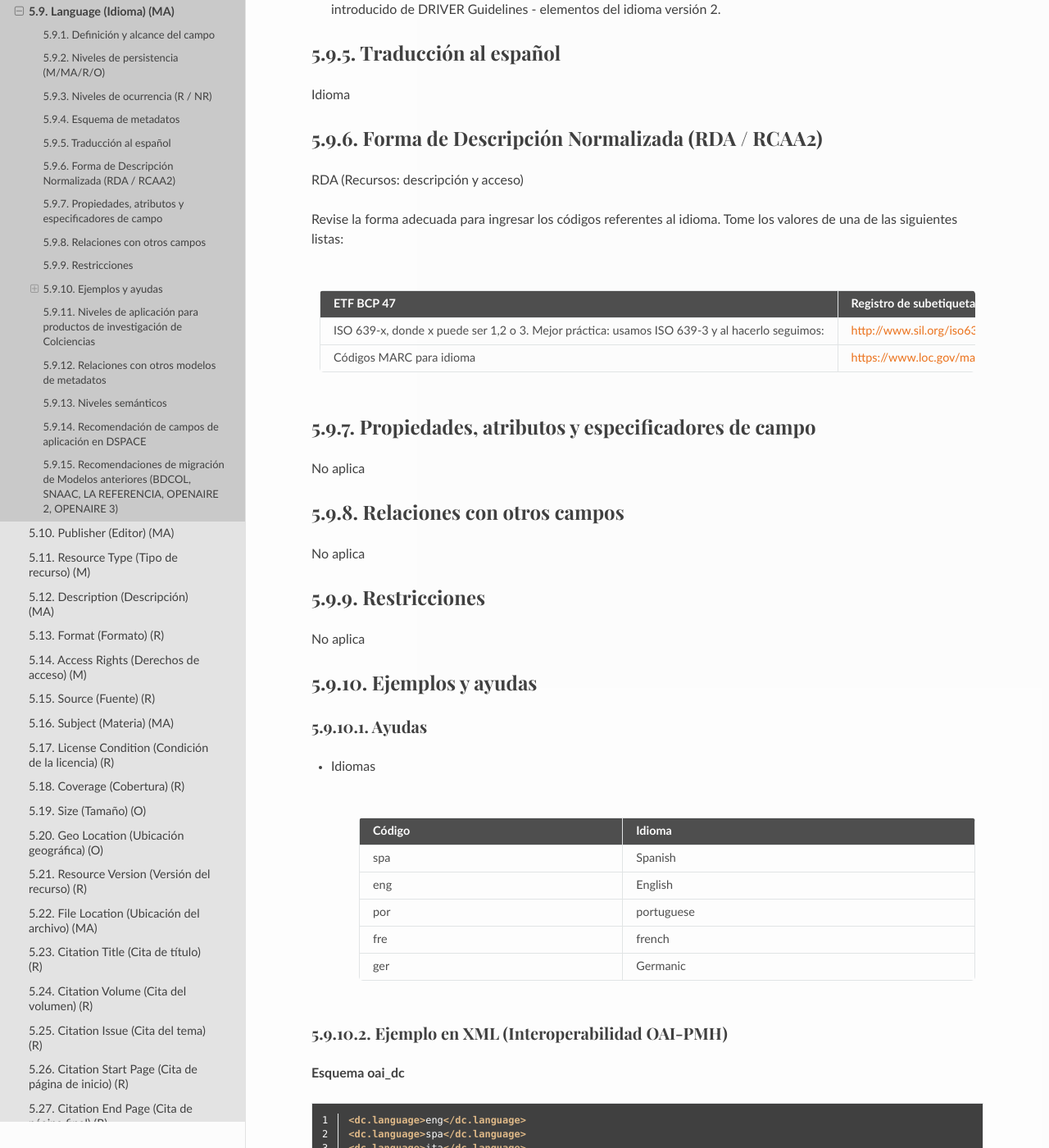
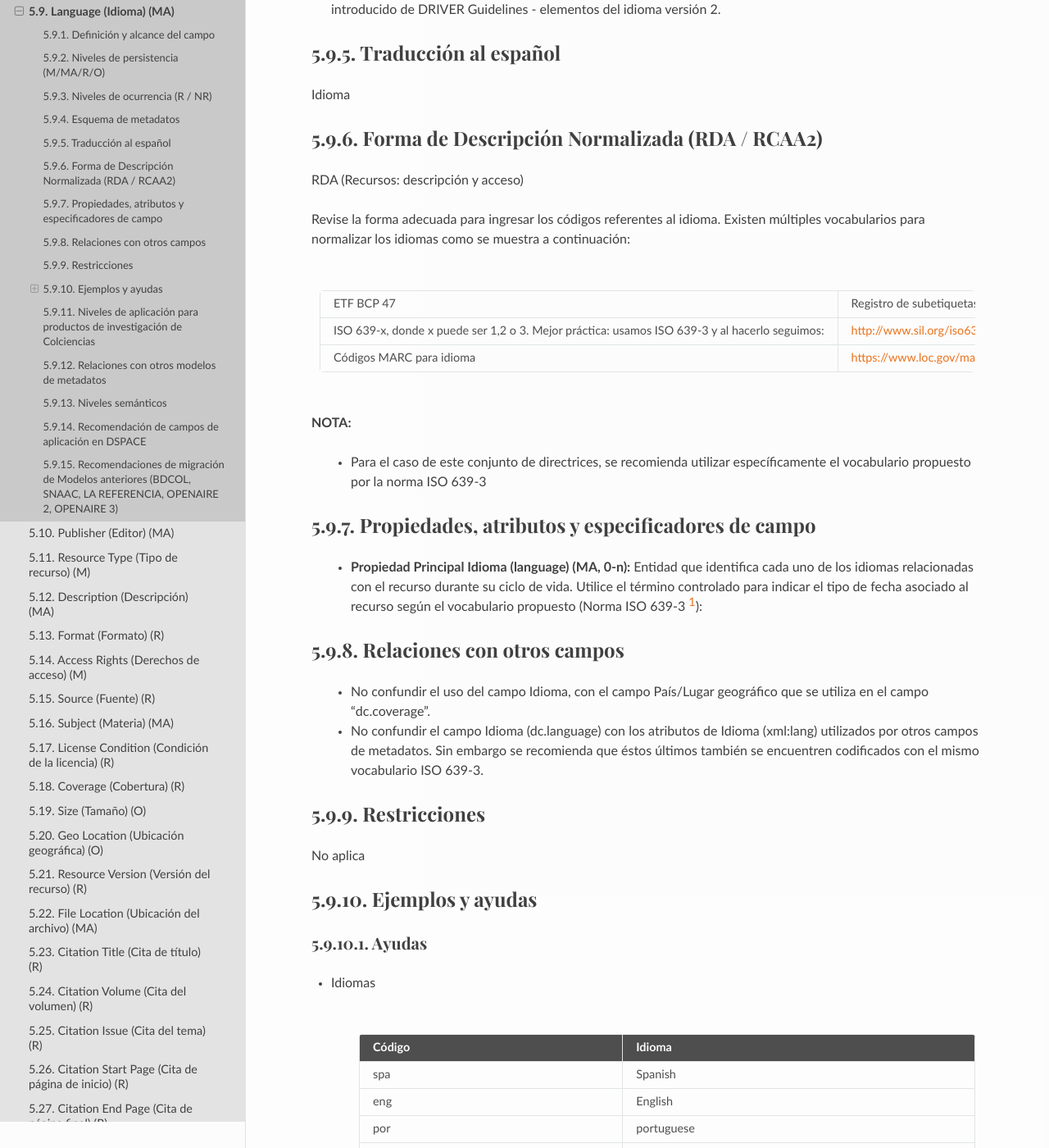
Before and after one commit to rcic/openaire4, a Sphinx documentation site: the page built from docs/field_language.rst, in a window 1280 px wide and 1400 px high, scrolled down 686 px. Shown: the whole window at 82% size. Built offline with Sphinx 7.4.7 and the Read the Docs theme 2.0.0, drawn with Linux system fonts in a browser that asks for light colours; some web fonts are replaced; a script that is not in the unit is left out; some of the changed text lies outside the part shown.

Commit message:
actualizacion

```diff
--- a/docs/field_language.rst
+++ b/docs/field_language.rst
@@ -11,11 +11,11 @@ Lenguaje del contenido del recurso de investigación, caracterizado por un códi
 
 Niveles de persistencia (M/MA/R/O)
 ------------------------------------
-Obligatorio (M)
+Obligatorio si aplica (MA)
 
 Niveles de ocurrencia (R / NR)
 ------------------------------------------------
-Repetible (R): **1-n veces**.
+Repetible (R): **0-n veces**.
 
 - Repita este campo utilizando otros códigos de idioma según se considere.
 
@@ -35,24 +35,31 @@ Forma de Descripción Normalizada (RDA / RCAA2)
 ----------------------------------------------
 RDA (Recursos: descripción y acceso)
 
-Revise la forma adecuada para ingresar los códigos referentes al idioma. Tome los valores de una de las siguientes listas:
+Revise la forma adecuada para ingresar los códigos referentes al idioma. Existen múltiples vocabularios para normalizar los idiomas como se muestra a continuación:
 
 +-----------------------------------------------------------------------------------------------+----------------------------------------------------------------------------------------------------------------------------------------+
 | ETF BCP 47                                                                                    | Registro de subetiquetas de idioma de IANA. Ver en: https://www.iana.org/assignments/language-subtag-registry/language-subtag-registry |
-+===============================================================================================+========================================================================================================================================+
++-----------------------------------------------------------------------------------------------+----------------------------------------------------------------------------------------------------------------------------------------+
 | ISO 639-x, donde x puede ser 1,2 o 3. Mejor práctica: usamos ISO 639-3 y al hacerlo seguimos: | http://www.sil.org/iso639-3/                                                                                                           |
 +-----------------------------------------------------------------------------------------------+----------------------------------------------------------------------------------------------------------------------------------------+
 | Códigos MARC para idioma                                                                      | https://www.loc.gov/marc/languages/language_code.html#s                                                                                |
 +-----------------------------------------------------------------------------------------------+----------------------------------------------------------------------------------------------------------------------------------------+
 
+**NOTA:**
+
+	- Para el caso de este conjunto de directrices, se recomienda utilizar específicamente el vocabulario propuesto por la norma ISO 639-3
+
 
 Propiedades, atributos y especificadores de campo
 -------------------------------------------------
-No aplica
+
+	- **Propiedad Principal Idioma (language) (MA, 0-n):** Entidad que identifica cada uno de los idiomas relacionadas con el recurso durante su ciclo de vida. Utilice el término controlado para indicar el tipo de fecha asociado al recurso según el vocabulario propuesto (Norma ISO 639-3 [#]_):
 
 Relaciones con otros campos
 ---------------------------
-No aplica
+
+	- No confundir el uso del campo Idioma, con el campo País/Lugar geográfico que se utiliza en el campo “dc.coverage”.
+	- No confundir el campo Idioma (dc.language) con los atributos de Idioma (xml:lang) utilizados por otros campos de metadatos. Sin embargo se recomienda que éstos últimos también se encuentren codificados con el mismo vocabulario ISO 639-3.
 
 Restricciones
 -------------
@@ -107,10 +116,20 @@ Ejemplo en XML  (Interoperabilidad OAI-PMH)
 .. code-block:: xml
    :linenos:
 
+   <element name="language">
+    	<element name="iso">
+          <element name="spa">
+             <field name="value">spa</field>
+          </element>
+     	</element>
+   </element>
+
 **Esquema dim**
 
 .. code-block:: xml
    :linenos:
+
+   <dim:field mdschema="dc" element="language" qualifier="iso" lang="spa">spa</dim:field>
 
 Niveles de aplicación para productos de investigación de Colciencias
 --------------------------------------------------------------------
@@ -133,8 +152,16 @@ No aplica
 
 Recomendación de campos de aplicación en DSPACE
 -----------------------------------------------
-No aplica
+Se recomienda crear/modificar el componente de registro de metadatos (y sus correspondientes hojas de entrada de datos) de los sistemas DSPACE basados en los siguientes elementos:
+
++----------------------------------------+-----------------------+---------------+-----------------+
+| Vocabulario controlado OpenAire/RedCol | Campo Elemento DSPACE | Calificadores | Nota de alcance |
++========================================+=======================+===============+=================+
+| Idioma                                 | dc.language           | iso           | Norma ISO 639-3 |
++----------------------------------------+-----------------------+---------------+-----------------+
 
 Recomendaciones de migración de Modelos anteriores (BDCOL, SNAAC, LA REFERENCIA, OPENAIRE 2, OPENAIRE 3)
 --------------------------------------------------------------------------------------------------------
 No aplica
+
+.. [#] https://iso639-3.sil.org/sites/iso639-3/files/downloads/iso-639-3.tab
```
Also changed, not shown: other parts of docs/field_language.rst (+8 -6 lines).
